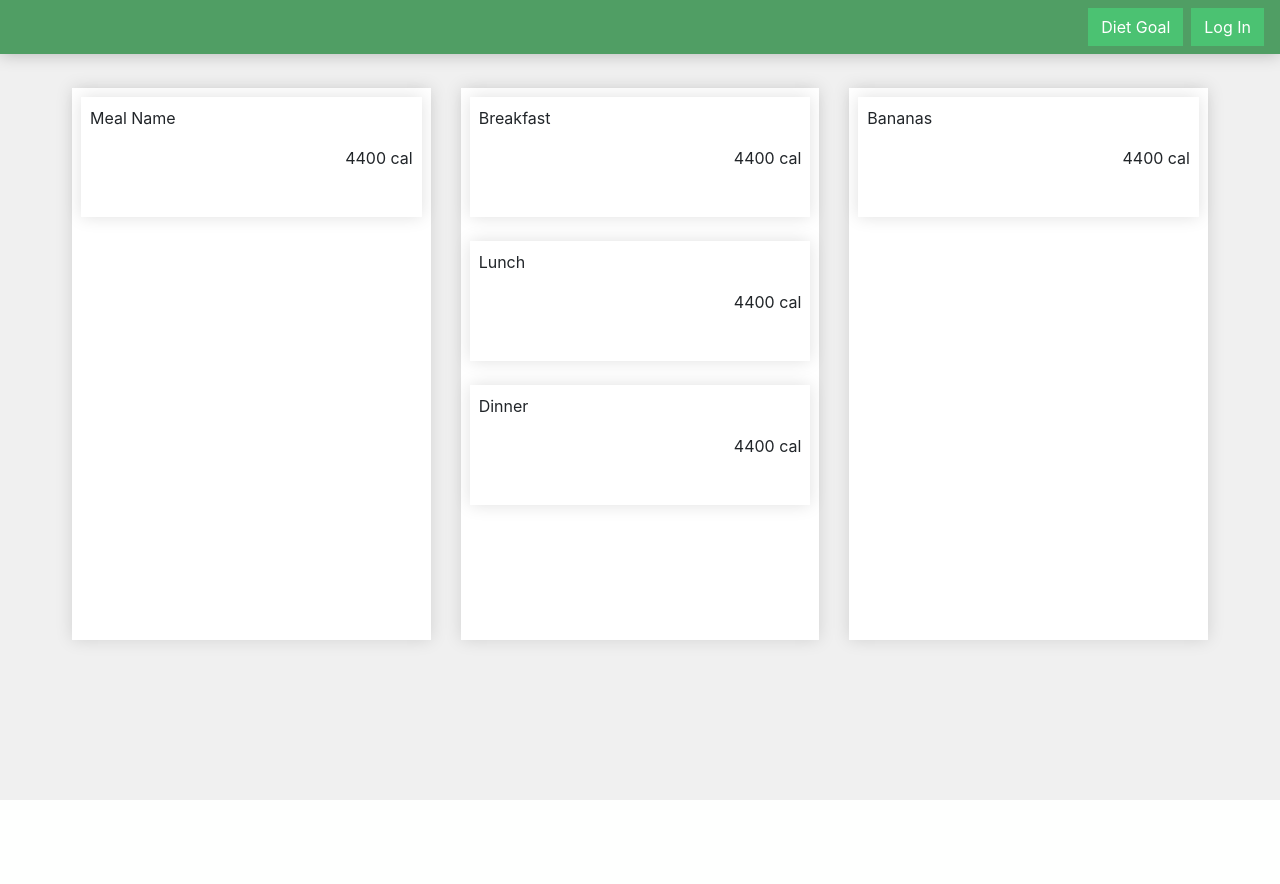
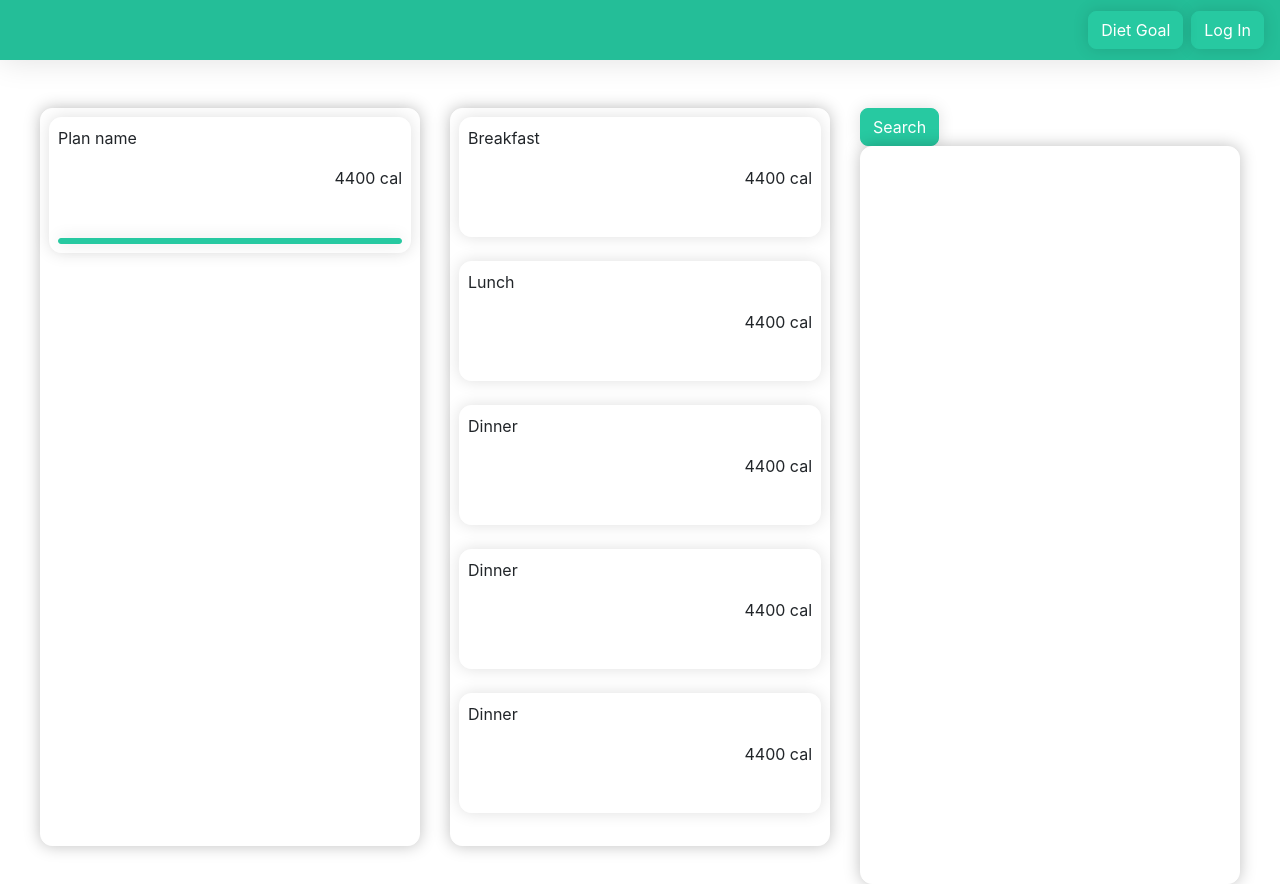
Before and after one commit to edwardpassagi/nutrition-app, a Flask app: page / in a window 1280 px wide. Before the commit the page ends 800 px from the top, so only its background shows below. Run offline with Flask 2, Linux system fonts and the light colour scheme; some libraries are stand-ins or nearby versions.

Commit message:
food for-loop

```diff
--- a/flaskApp/templates/home.html
+++ b/flaskApp/templates/home.html
@@ -10,14 +10,14 @@
     <meta name="viewport" content="width=device-width, initial-scale=1.0">
 </head>
 
-<body style="background-color: #f0f0f0;">
+<body>
     <div>
         <div class="container-sm">
             <nav class="navbar fixed-top">
                 <ul class="navbar-nav ml-auto">
                     <row>
                         <a class="btn btn-primary btn-nav float-right ml-2 sexy" href="login.html" role="button">Log In</a>
-                        <a class="btn btn-primary btn-nav float-right sexy" href="login.html" role="button">Diet Goal</a>
+                        <a class="btn btn-primary btn-nav float-right " href="login.html" role="button">Diet Goal</a>
                     </row>
                 </ul>
             </nav>
@@ -29,8 +29,9 @@
 <!--This container holds all the plans-->
                         <div class="card panel-item">
                             <div class="card-body" style="padding:0px">
-                                <p>Meal Name</p>
+                                <p>Plan name</p>
                                 <p class="calories">4400 cal</p>
+                                <a href="#" class="btn panel-btn btn-primary stretched-link"></a>
                             </div>
                         </div>
                         <br>
@@ -54,19 +55,50 @@
                             <p class="calories">4400 cal</p>
                         </div>
                         <br>
+                        <div class="card panel-item">
+                            <p>Dinner</p>
+                            <p class="calories">4400 cal</p>
+                        </div>
+                        <br>
+                        <div class="card panel-item">
+                            <p>Dinner</p>
+                            <p class="calories">4400 cal</p>
+                        </div>
+                        <br>
                     </div>
                 </div>
                 <div class="col-4">
+                    <row>
+                        <a class="btn btn-primary" href="login.html" role="button">Search</a>
+                    </row>
                     <div class="card panel">
+                        {% for row in rows %}
+                        <tr>
+
 <!--This container holds all the foods-->
-                        <div class="card panel-item">
-                            <p>Bananas</p>
-                            <p class="calories">4400 cal</p>
-                        </div>
-                        <br>
+                                <div class="card panel-item">
+                                    <p>{{row['food_name']}}</p>
+                                    <p class="calories">{{row['food_calories']}} cal</p>
+                                    <td><a href="/food/delete/{{row['food_id']}}" class="btn btn-danger">Delete</a></td>
+                                </div>
+                                <br>
+
+                        </tr>
+                        {% endfor %}
                     </div>
                 </div>
             </div>
         </div>
     </div>
 </body>
+
+<!--
+{% for row in rows %}
+<tr>
+    <td>{{row['food_name']}}</td>
+    <td scope="col" class="d-none d-sm-table-cell">{{row['food_image']}}</td>
+    <td scope="col" class="d-none d-sm-table-cell">{{row['food_calories']}}</td>
+    <td><a href="/food/edit/{{row['food_id']}}" class="btn btn-warning">Edit</a></td>
+    <td><a href="/food/delete/{{row['food_id']}}" class="btn btn-danger">Delete</a></td>
+</tr>
+{% endfor %}-->
--- a/flaskApp/templates/static/home.css
+++ b/flaskApp/templates/static/home.css
@@ -1,29 +1,39 @@
-h2{
-  text-align: center;
+:root{
+  --vl-green: #2bddb1;
+  --l-green: #27c9a1;
+  --green: #24be98;
+  --d-green: #24be98;
+  --b-green: #202d2a;
+  --b-radius: 12px;
+  --btn-radius: 8px;
+  --nav-height: 60px;
 }
 .panel{
-  background-color: 4bc272;
   border-color: white;
-  min-height: 100%;
-  box-shadow: 0 0 16px rgba(0,0,0,0.125);
+  height: 100%;
+  box-shadow: 0 0 16px rgba(0,0,0,0.25);
   padding: 8px;
-  border-radius: 0px;
+  border-radius: var(--b-radius);
 }
 .panel-item{
-  background-color: white;
   border-color: white;
   min-height: 15vh;
   box-shadow: 0 0 16px rgba(0,0,0,0.125);
   outline: none;
   padding: 8px;
-  border-radius: 0px;
+  border-radius: var(--b-radius);
+}
+.panel-btn{
+    padding: 0px;
+    min-height: 6px;
+    min-width: 100%;
+    margin-top: calc(6vh);
 }
 .container-meals{
   margin: auto;
-  margin-top: 56px;
+  margin-top: calc(var(--nav-height) + 48px);
   max-width: 1200px;
-  height: calc(80vh - 56px - 32px);
-  padding: 32px;
+  height: calc(80vh - var(--nav-height) - 32px);
 }
 .collapsing{
   -webkit-transition: none;
@@ -31,21 +41,22 @@
   display: none;
 }
 .btn-primary{
-    border-radius: 0px;
-    color: #fff;
-    background-color: #4bc272;
-    border-color: #4bc272; /*set the color you want here*/
+    box-shadow: 0 0 16px rgba(0,0,0,0.125);
+    border-radius: var(--btn-radius);
+    background-color: var(--l-green);
+    border-color: var(--l-green); /*set the color you want here*/
 }
 .btn-primary:hover{
-    border-radius: 0px;
-    color: #fff;
-    background-color: #295033;
-    border-color: #295033; /*set the color you want here*/
+    border-radius: var(--btn-radius);
+    background-color: var(--vl-green);
+    border-color: var(--vl-green); /*set the color you want here*/
 }
 .navbar{
-    background-color: #509e64;
-    box-shadow: 0 0 16px rgba(0,0,0,0.25);
+    background-color: var(--green);
+    min-height: var(--nav-height);
+    box-shadow: 0 0 32px rgba(0,0,0,0.125);
 }
 .calories{
     text-align: right;
+    margin-bottom: 0px;
 }
```
